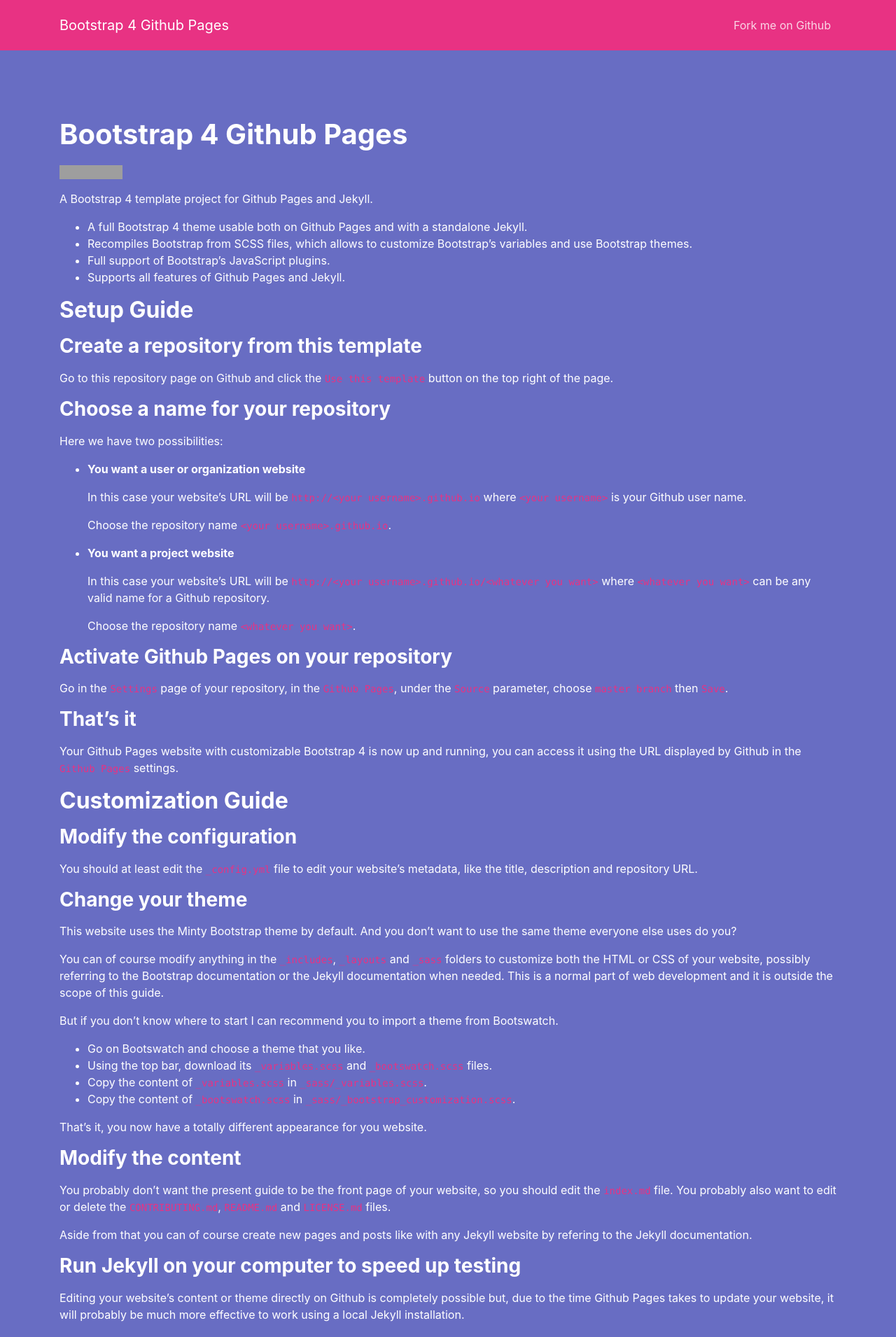
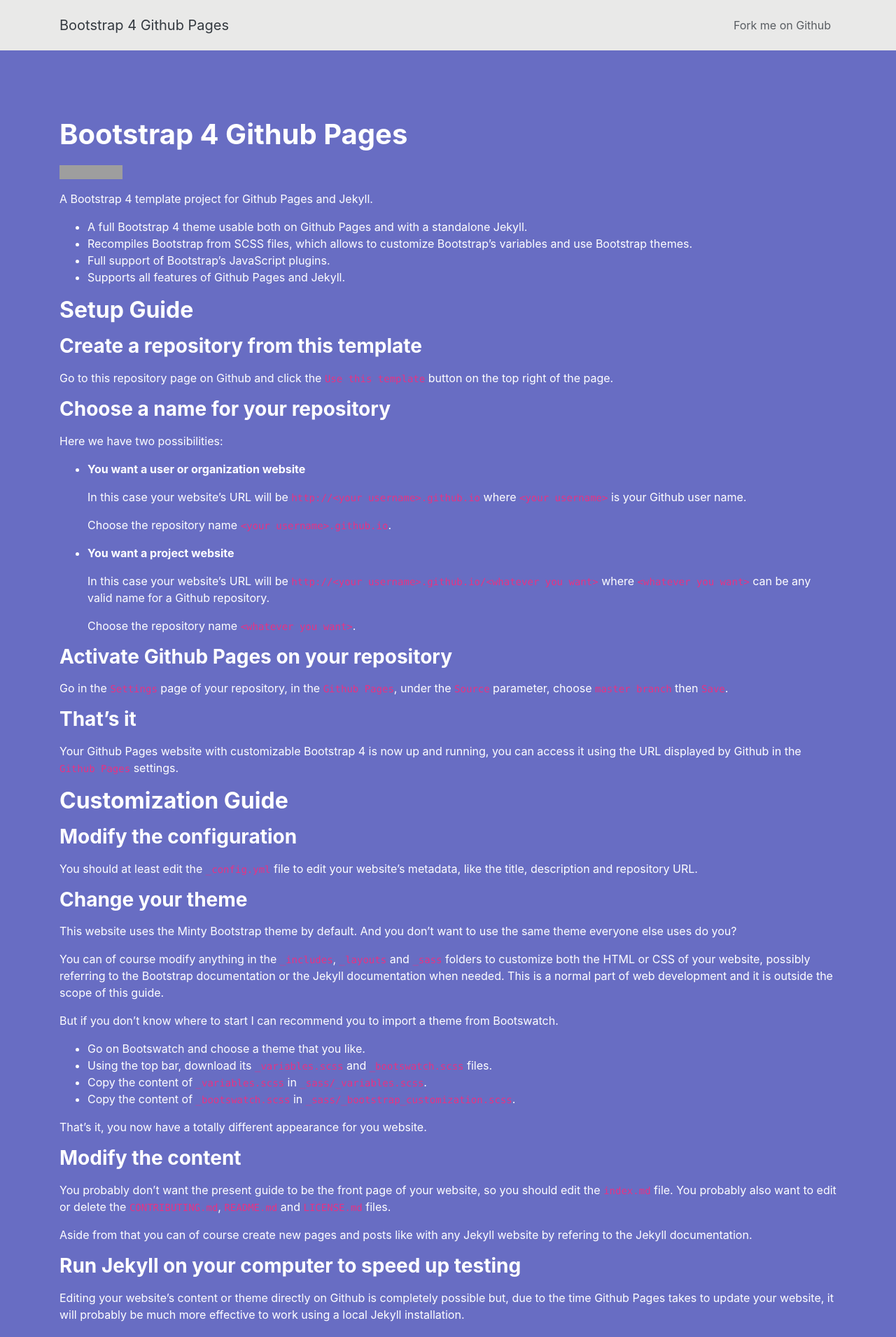
Before and after one commit to TrpDreams/leters, a Jekyll site: the page built from index.md, in a window 1280 px wide. Shown: the top 1910 px of the page at 70% size. Built offline with Jekyll 4.4.1, drawn with Linux system fonts in a browser that asks for light colours; grey boxes are pictures that could not be loaded.

Commit message:
Update header.html

```diff
--- a/_includes/header.html
+++ b/_includes/header.html
@@ -1,4 +1,4 @@
-<nav class="navbar navbar-expand-lg navbar-dark bg-primary">
+<nav class="navbar navbar-expand-lg navbar-light bg-light">
   <div class="container">
     <a class="navbar-brand" rel="author" href="{{ "/" | relative_url }}">{{ site.title | escape }}</a>
 
```
